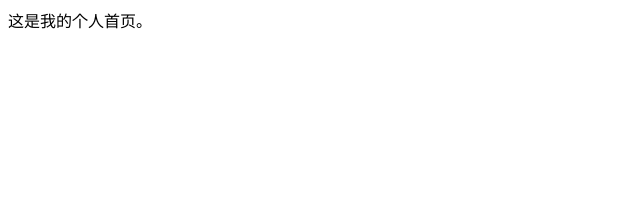
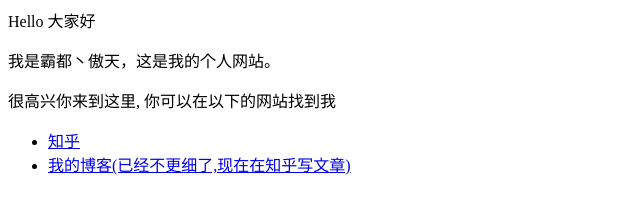
Before and after one commit to brambleCat/brambleCat.github.io, a plain HTML site: page index.html in a window 1280 px wide. Shown: the whole page, without its empty margins (0-640 px from the left). Drawn offline with Linux system fonts and the light colour scheme.

Commit message:
Update index.html

```diff
--- a/index.html
+++ b/index.html
@@ -1 +1,8 @@
-这是我的个人首页。
+<p>Hello 大家好</p>
+<p>我是霸都丶傲天，这是我的个人网站。 </p>
+<p>很高兴你来到这里, 你可以在以下的网站找到我</p>
+
+<ul>
+  <li> <a href="https://www.zhihu.com/people/AJLoveChina">知乎</a> </li>
+  <li> <a href="http://hejie.nigeerhuo.com">我的博客(已经不更细了,现在在知乎写文章)</a> </li>
+</ul>
```
